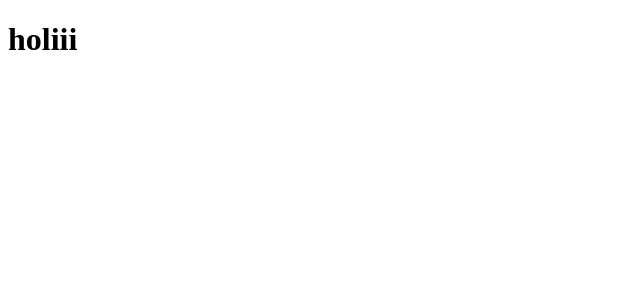
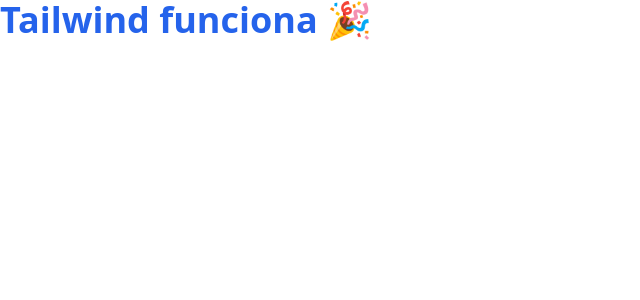
Before and after one commit to KRocioCC/World-countries-explorer, an Angular app: page / in a window 1280 px wide. Shown: the top 300 px of the page, without its empty margins (0-640 px from the left). Built offline with nearby package versions, Linux system fonts and the light colour scheme.

Commit message:
configuraciones para Tailwind CSS VERSION 3

```diff
--- a/package.json
+++ b/package.json
@@ -27,12 +27,15 @@
     "@angular/cli": "^17.3.17",
     "@angular/compiler-cli": "^17.3.0",
     "@types/jasmine": "~5.1.0",
+    "autoprefixer": "^10.5.2",
     "jasmine-core": "~5.1.0",
     "karma": "~6.4.0",
     "karma-chrome-launcher": "~3.2.0",
     "karma-coverage": "~2.2.0",
     "karma-jasmine": "~5.1.0",
     "karma-jasmine-html-reporter": "~2.1.0",
+    "postcss": "^8.5.15",
+    "tailwindcss": "^3.4.19",
     "typescript": "~5.4.2"
   }
 }
--- a/src/app/app.component.html
+++ b/src/app/app.component.html
@@ -1 +1,3 @@
-<h1>holiii</h1>
+<h1 class="text-4xl font-bold text-blue-600">
+  Tailwind funciona 🎉
+</h1>
--- a/src/styles.css
+++ b/src/styles.css
@@ -1 +1,4 @@
 /* You can add global styles to this file, and also import other style files */
+@tailwind base;
+@tailwind components;
+@tailwind utilities;
--- /dev/null
+++ b/tailwind.config.js
@@ -0,0 +1,8 @@
+/** @type {import('tailwindcss').Config} */
+module.exports = {
+  content: [  "./src/**/*.{html,ts}",],
+  theme: {
+    extend: {},
+  },
+  plugins: [],
+}
```
Also changed, not shown: 1 other file (tests, documents, lock files or other folders).
